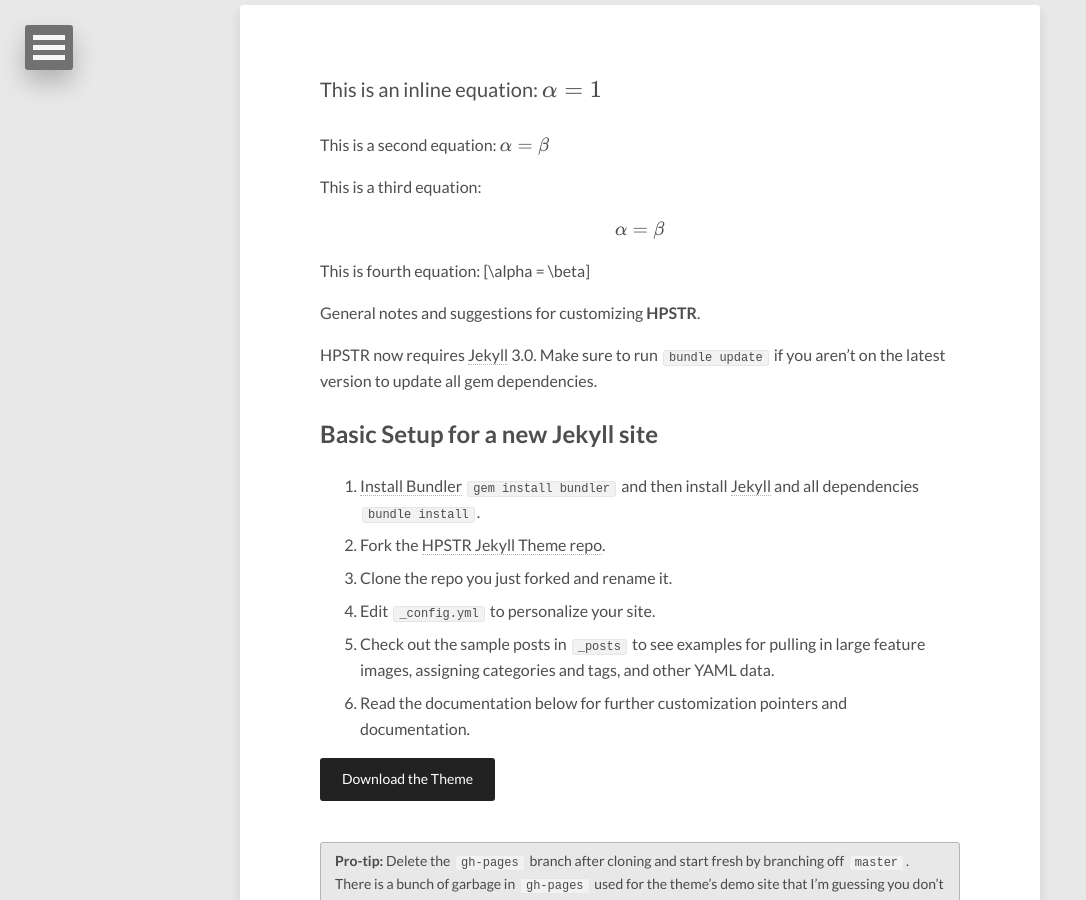
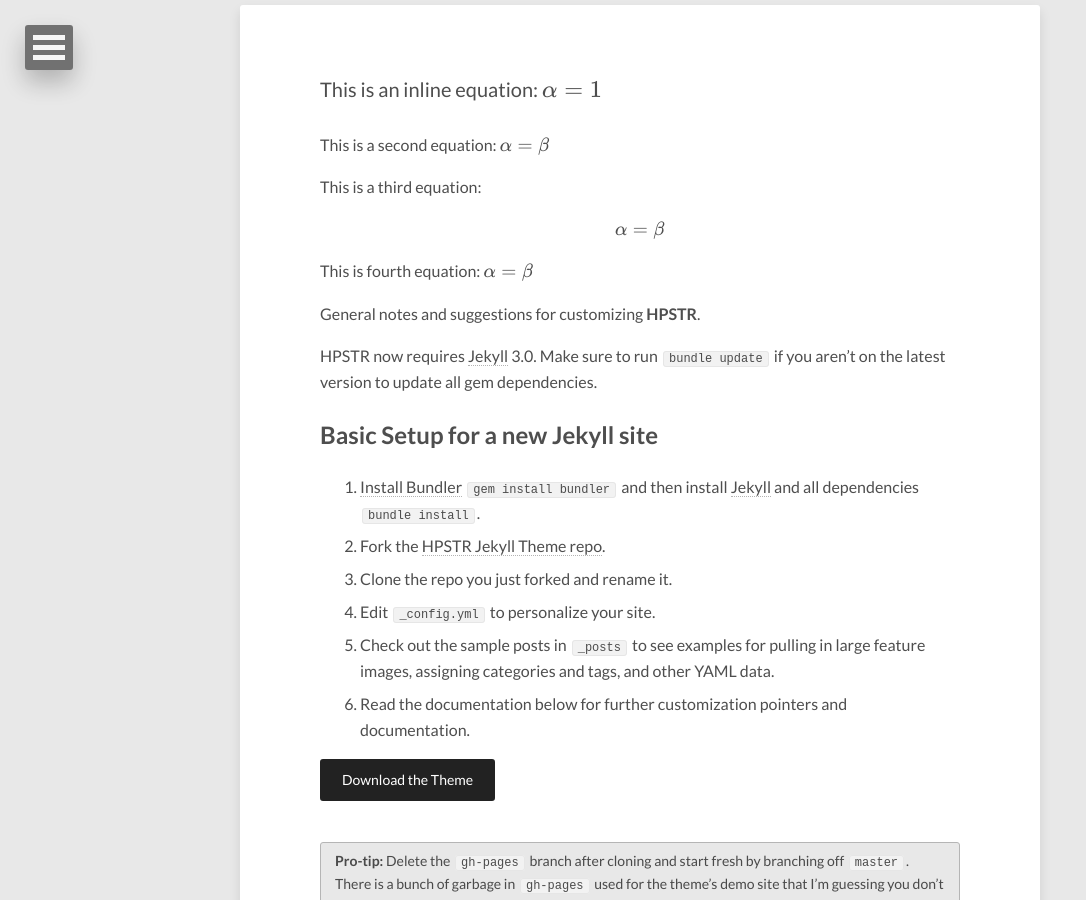
Before and after one commit to chienfm/chienfm.github.io, a Jekyll site: the page built from theme-setup/index.md, in a window 1280 px wide and 900 px high, scrolled down 445 px. Shown: the whole window, without its empty margins (0-1086 px from the left). Built offline with Jekyll 4.4.1, drawn with Linux system fonts in a browser that asks for light colours; nearby versions of some CDN libraries; comment, search, counter and statistics services are not loaded.

Commit message:
Update index.md

```diff
--- a/theme-setup/index.md
+++ b/theme-setup/index.md
@@ -16,7 +16,7 @@
 
 This is a third equation: \\[\alpha = \beta\\]
 
-This is fourth equation: \[\alpha = \beta\]
+This is fourth equation: \\(\alpha = \beta\\)
 
 General notes and suggestions for customizing **HPSTR**.
 
```
